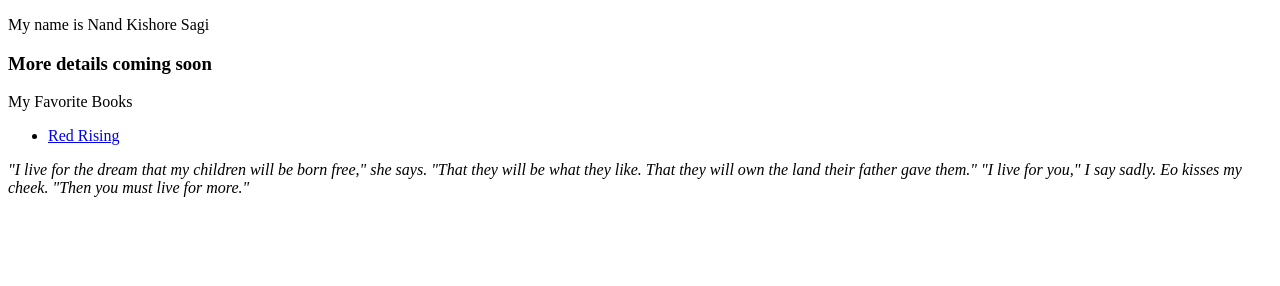
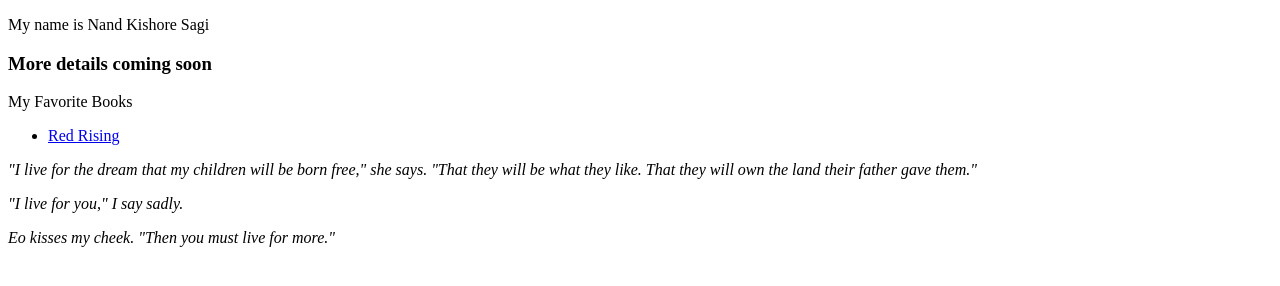
Before and after one commit to SagiNandKishore/SagiNandKishore.github.io, a plain HTML site: page index.html in a window 1280 px wide. Drawn offline with Linux system fonts and the light colour scheme.

Commit message:
Initial commit

```diff
--- a/index.html
+++ b/index.html
@@ -14,11 +14,13 @@
       <li><a href="https://www.goodreads.com/book/show/15839976-red-rising">Red Rising</a></li>
     </ul>
 
-    <em>"I live for the dream that my children will be born free," she says. "That they will be what they like. That they will own the land their father gave them."
+    <em>
+      <p>"I live for the dream that my children will be born free," she says. "That they will be what they like. That they will own the land their father gave them."</p>
 
-      "I live for you," I say sadly.
+      <p>"I live for you," I say sadly.</p>
 
-      Eo kisses my cheek. "Then you must live for more."</em>
+      <p>Eo kisses my cheek. "Then you must live for more."</p>
+    </em>
 </body>
 
 </html>
```
